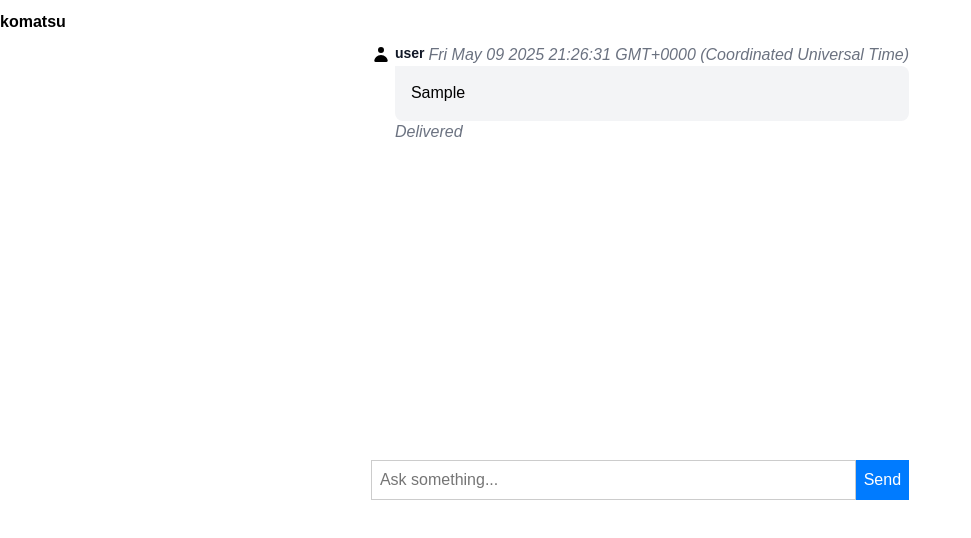
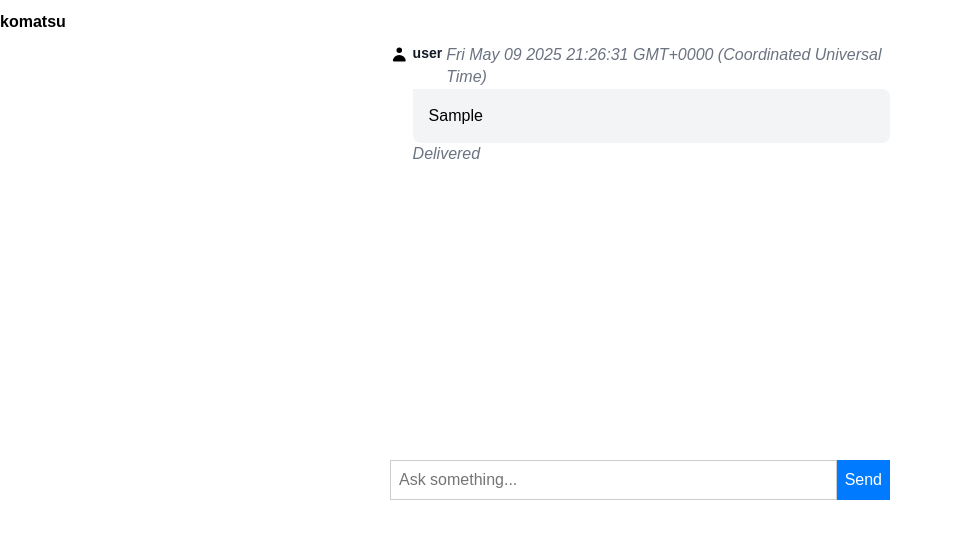
Before and after one commit to jrdnthedev/komatsu, an Angular app: page / in a window 1280 px wide. Both pictures are taken after typing "Sample" into the empty fields and a click on the button "Send". Shown: the top 538 px of the page, without its empty margins (0-971 px from the left). Built offline with nearby package versions, Linux system fonts and the light colour scheme; no server answers.

Commit message:
ui updates

```diff
--- a/src/app/chat-bubble/chat-bubble.component.scss
+++ b/src/app/chat-bubble/chat-bubble.component.scss
@@ -1,6 +1,7 @@
 .chat-bubble-container {
   display: flex;
   gap: 4px;
+  width: calc(100% - 2rem);
 }
 
 .avatar {
@@ -32,3 +33,9 @@
   font-size: 0.875rem;
   font-weight: 600;
 }
+
+@media screen and (min-width: 768px) {
+  .chat-bubble-container {
+    width: 500px;
+  }
+}
```
